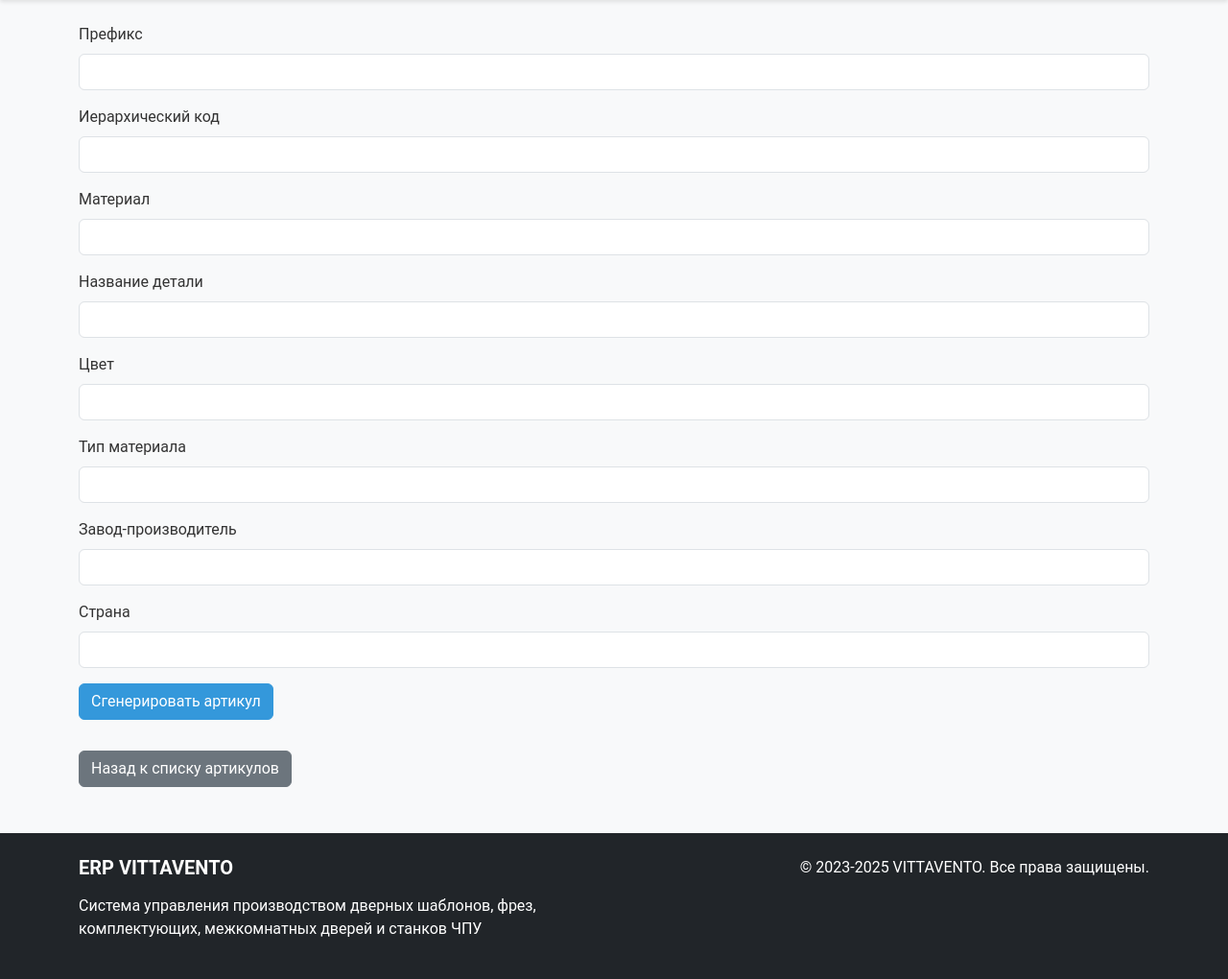
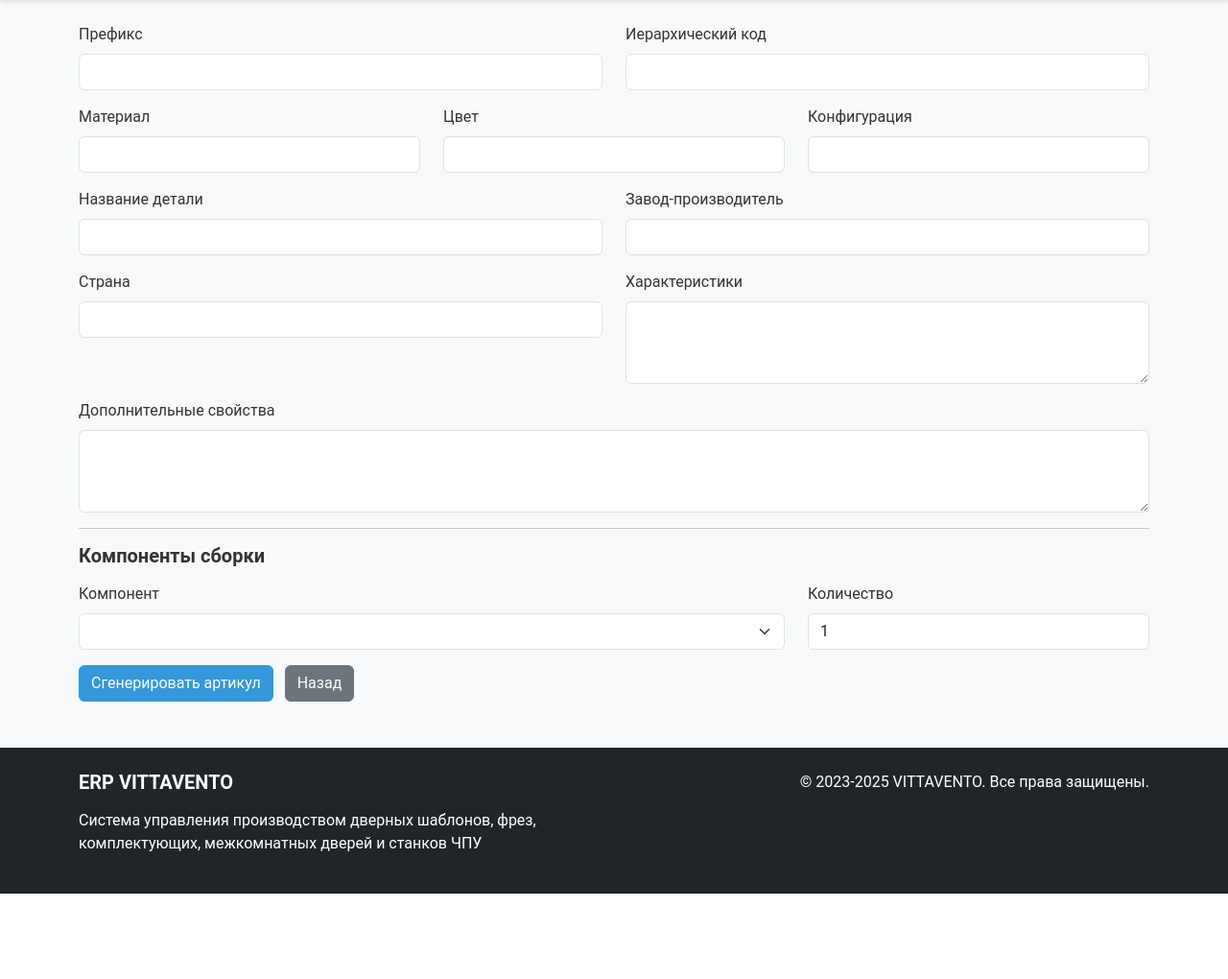
Before and after one commit to Larnaka2002/ERP_VITTAVENTO, a Flask app: page /articles/generator in a window 1280 px wide. Shown: the part 56-1076 px from the top of the page at 96% size. After the commit the page ends 987 px from the top, so only its background shows below. Run offline with Flask 3, Linux system fonts and the light colour scheme; data that the repository does not hold is empty.

Commit message:
Release v0.1.8 — стабильная версия с сохранением компонентов

```diff
--- a/app/forms/generator_form.py
+++ b/app/forms/generator_form.py
@@ -1,15 +1,26 @@
 from flask_wtf import FlaskForm
-from wtforms import StringField, SubmitField
-from wtforms.validators import DataRequired, Length
+from wtforms import StringField, SubmitField, IntegerField, FieldList, FormField, SelectField, TextAreaField
+from wtforms.validators import DataRequired, Length, NumberRange
 
+
+# Вспомогательная форма для компонента
+class ComponentForm(FlaskForm):
+    component_id = SelectField('Компонент', coerce=int, choices=[])
+    quantity = IntegerField(label='Количество', validators=[NumberRange(min=0)])
+
+
+# Основная форма генератора
 class GeneratorForm(FlaskForm):
-    prefix = StringField('Префикс', validators=[DataRequired(), Length(max=3)])
-    hierarchy_code = StringField('Иерархический код', validators=[DataRequired(), Length(max=6)])
-    material_code = StringField('Материал', validators=[DataRequired(), Length(max=4)])
-    name = StringField('Название детали', validators=[DataRequired()])
-    color = StringField('Цвет', validators=[Length(max=10)])
-    material_type = StringField('Тип материала', validators=[Length(max=20)])
-    manufacturer = StringField('Завод-производитель', validators=[Length(max=30)])
-    country = StringField('Страна', validators=[Length(max=30)])
+    prefix = StringField(label='Префикс', validators=[DataRequired(), Length(max=3)])
+    hierarchy_code = StringField(label='Иерархический код', validators=[DataRequired()])
+    material_code = StringField(label='Материал', validators=[DataRequired()])
+    name = StringField(label='Название детали', validators=[DataRequired()])
+    color = StringField(label='Цвет', validators=[Length(max=10)])
+    material_type = StringField(label='Конфигурация', validators=[Length(max=20)])  # переименовано
+    manufacturer = StringField(label='Завод-производитель', validators=[Length(max=30)])
+    country = StringField(label='Страна', validators=[Length(max=30)])
+    characteristics = TextAreaField('Характеристики')
+    additional_properties = TextAreaField('Дополнительные свойства')
 
+    components = FieldList(FormField(ComponentForm), min_entries=1)
     submit = SubmitField('Сгенерировать артикул')
--- a/app/modules/articles/templates/articles/generator.html
+++ b/app/modules/articles/templates/articles/generator.html
@@ -1,67 +1,95 @@
 {% extends 'base.html' %}
-
 {% block title %}Генератор артикулов | ERP_VITTAVENTO{% endblock %}
 
 {% block header %}
 <h1>Генератор артикулов</h1>
-<p class="text-muted">Создание артикула для продукции с иерархией и дополнительными параметрами</p>
+<p class="text-muted">Создание артикула с иерархией и компонентами</p>
 <hr>
 {% endblock %}
 
 {% block content %}
-<form method="POST" action="">
+<form method="POST">
   {{ form.hidden_tag() }}
 
-  <div class="mb-3">
+  <div class="row">
+    <div class="col-md-6 mb-3">
       {{ form.prefix.label(class="form-label") }}
       {{ form.prefix(class="form-control") }}
     </div>
-
-  <div class="mb-3">
+    <div class="col-md-6 mb-3">
       {{ form.hierarchy_code.label(class="form-label") }}
       {{ form.hierarchy_code(class="form-control") }}
     </div>
+  </div>
 
-  <div class="mb-3">
+  <div class="row">
+    <div class="col-md-4 mb-3">
       {{ form.material_code.label(class="form-label") }}
       {{ form.material_code(class="form-control") }}
     </div>
+    <div class="col-md-4 mb-3">
+      {{ form.color.label(class="form-label") }}
+      {{ form.color(class="form-control") }}
+    </div>
+    <div class="col-md-4 mb-3">
+      {{ form.material_type.label(class="form-label") }}
+      {{ form.material_type(class="form-control") }}
+    </div>
+  </div>
 
-  <div class="mb-3">
+  <div class="row">
+    <div class="col-md-6 mb-3">
       {{ form.name.label(class="form-label") }}
       {{ form.name(class="form-control") }}
     </div>
-
-  <div class="mb-3">
-    {{ form.color.label(class="form-label") }}
-    {{ form.color(class="form-control") }}
-  </div>
-
-  <div class="mb-3">
-    {{ form.material_type.label(class="form-label") }}
-    {{ form.material_type(class="form-control") }}
-  </div>
-
-  <div class="mb-3">
+    <div class="col-md-6 mb-3">
       {{ form.manufacturer.label(class="form-label") }}
       {{ form.manufacturer(class="form-control") }}
     </div>
+  </div>
 
-  <div class="mb-3">
+  <div class="row">
+    <div class="col-md-6 mb-3">
       {{ form.country.label(class="form-label") }}
       {{ form.country(class="form-control") }}
     </div>
+    <div class="col-md-6 mb-3">
+      {{ form.characteristics.label(class="form-label") }}
+      {{ form.characteristics(class="form-control", rows=3) }}
+    </div>
+  </div>
 
-  <div class="mb-3">
+  <div class="row mb-3">
+    <div class="col">
+      {{ form.additional_properties.label(class="form-label") }}
+      {{ form.additional_properties(class="form-control", rows=3) }}
+    </div>
+  </div>
+
+  <hr>
+  <h5>Компоненты сборки</h5>
+  {% for component_form in form.components %}
+    <div class="row mb-2">
+      <div class="col-md-8">
+        {{ component_form.component_id.label(class="form-label") }}
+        {{ component_form.component_id(class="form-select") }}
+      </div>
+      <div class="col-md-4">
+        {{ component_form.quantity.label(class="form-label") }}
+        {{ component_form.quantity(class="form-control") }}
+      </div>
+    </div>
+  {% endfor %}
+
+  <div class="mt-3">
     {{ form.submit(class="btn btn-primary") }}
+    <a href="{{ url_for('articles.index') }}" class="btn btn-secondary ms-2">Назад</a>
   </div>
 </form>
 
-<a href="{{ url_for('articles.index') }}" class="btn btn-secondary mt-3">Назад к списку артикулов</a>
-
 {% if article_code %}
 <hr>
-<div class="alert alert-success">
+<div class="alert alert-success mt-4">
   <strong>Сгенерированный артикул:</strong> {{ article_code }}
 </div>
 {% endif %}
--- a/app/modules/articles/templates/articles/index.html
+++ b/app/modules/articles/templates/articles/index.html
@@ -32,6 +32,8 @@
                     <td>
                         <a href="{{ url_for('articles.edit_article', article_id=article.id) }}" class="btn btn-warning btn-sm">Редактировать</a>
                         <a href="{{ url_for('articles.delete_article', article_id=article.id) }}" class="btn btn-danger btn-sm" onclick="return confirm('Вы уверены, что хотите удалить артикул?');">Удалить</a>
+                        <a href="{{ url_for('articles.view_article', article_id=article.id) }}" class="btn btn-sm btn-info">
+                            <i class="fas fa-eye"></i> Просмотр</a>
                     </td>
                 </tr>
                 {% endfor %}
--- a/app/modules/articles/views.py
+++ b/app/modules/articles/views.py
@@ -1,8 +1,9 @@
 from flask import Blueprint, render_template, request, redirect, url_for, flash
 from app.forms.article_form import ArticleForm
-from app.forms.generator_form import GeneratorForm # Новый импорт формы генератора
+from app.forms.generator_form import GeneratorForm  # Новый импорт формы генератора
 from app.models.article import Article
 from app.extensions import db
+from app.models.article import article_components
 
 articles_bp = Blueprint(
     name='articles',
@@ -10,10 +11,12 @@ articles_bp = Blueprint(
     template_folder='templates'
 )
 
+
 @articles_bp.route('/', methods=['GET'])
 def index():
     articles = Article.query.order_by(Article.created_at.desc()).all()
     return render_template('articles/index.html', articles=articles)
+
 
 @articles_bp.route('/create', methods=['GET', 'POST'], endpoint='create_article')
 def create_article():
@@ -29,6 +32,7 @@ def create_article():
 
     return render_template('articles/create_article.html', form=form)
 
+
 @articles_bp.route('/edit/<int:article_id>', methods=['GET', 'POST'], endpoint='edit_article')
 def edit_article(article_id):
     article = Article.query.get_or_404(article_id)
@@ -41,6 +45,7 @@ def edit_article(article_id):
         return redirect(url_for('articles.index'))
     return render_template('articles/edit_article.html', form=form, article=article)
 
+
 @articles_bp.route('/delete/<int:article_id>', methods=['GET'], endpoint='delete_article')
 def delete_article(article_id):
     article = Article.query.get_or_404(article_id)
@@ -49,13 +54,27 @@ def delete_article(article_id):
     flash('Артикул удалён.', 'success')
     return redirect(url_for('articles.index'))
 
+
 @articles_bp.route('/generator', methods=['GET', 'POST'], endpoint='article_generator')
 def article_generator():
     form = GeneratorForm()
+
+    # Загружаем доступные артикулы для компонента
+    available_articles = Article.query.order_by(Article.code.asc()).all()
+    component_choices = [(a.id, f"{a.code} — {a.description}") for a in available_articles]
+
+    # При GET — очищаем и добавляем одну строку
+    if request.method == 'GET':
+        form.components.entries = []
+        form.components.append_entry({'component_id': None, 'quantity': 1})
+
+    # Обновляем choices для каждого подформы
+    for component_form in form.components.entries:
+        component_form.form.component_id.choices = component_choices
+
     article_code = None
 
     if request.method == 'POST' and form.validate_on_submit():
-        # Формируем базовый код из введённых данных
         base_code = (
             f"{form.prefix.data.upper()}"
             f"{form.hierarchy_code.data}"
@@ -64,16 +83,77 @@ def article_generator():
             f"{form.material_type.data}"
         )
 
-        # Проверка уникальности и добавление суффикса при необходимости
-        article_code = base_code
+        component_codes = []
+        for component_form in form.components.entries:
+            component_id = component_form.component_id.data
+            if component_id:
+                component = Article.query.get(component_id)
+                if component and component.code:
+                    component_codes.append(component.code[-3:])
+
+        component_part = ''.join(component_codes)
+        article_code = f"{base_code}-{component_part}"
+
+        original_code = article_code
         counter = 1
         while Article.query.filter_by(code=article_code).first():
-            article_code = f"{base_code}-{counter}"
+            article_code = f"{original_code}-{counter}"
             counter += 1
 
-        # Сохраняем в базу
-        new_article = Article(code=article_code, description=form.name.data)
+        new_article = Article(
+            code=article_code,
+            description=form.name.data,
+            characteristics=form.characteristics.data,
+            additional_properties=form.additional_properties.data
+        )
         db.session.add(new_article)
-        db.session.commit()
+        db.session.flush()
+
+        for component_form in form.components.entries:
+            component_id = component_form.component_id.data
+            quantity = component_form.quantity.data or 0
+            if component_id:
+                db.session.execute(
+                    article_components.insert().values(
+                        parent_id=new_article.id,
+                        component_id=component_id,
+                        quantity=quantity
+                    )
+                )
+
+        try:
+            db.session.commit()
+            flash(f"Артикул {article_code} успешно создан!", "success")
+        except Exception as e:
+            db.session.rollback()
+            flash("Ошибка при сохранении артикула", "danger")
+            print("Ошибка:", e)
 
     return render_template('articles/generator.html', form=form, article_code=article_code)
+
+
+@articles_bp.route('/view/<int:article_id>', methods=['GET'], endpoint='view_article')
+def view_article(article_id):
+    article = Article.query.get_or_404(article_id)
+
+    # Получаем компоненты и их количество
+    components = db.session.execute(
+        article_components.select().where(article_components.c.parent_id == article.id)
+    ).fetchall()
+
+    detailed_components = []
+    for row in components:
+        component_article = Article.query.get(row.component_id)
+        if component_article:
+            detailed_components.append({
+                'id': component_article.id,
+                'code': component_article.code,
+                'description': component_article.description,
+                'quantity': row.quantity
+            })
+
+    return render_template(
+        'articles/view_article.html',
+        article=article,
+        components=detailed_components
+    )
```
Also changed, not shown: app/forms/article_form.py (+7 -1 lines), app/models/article.py (+26 -0 lines), app/modules/articles/templates/articles/view_article.html (added, +67 -0 lines), migrations/versions/2637db4e838e_add_article_hierarchy.py (added, +43 -0 lines), migrations/versions/d15d5d6e1242_add_characteristics_and_additional_.py (added, +34 -0 lines), 1 other file. Lines whose indentation alone changed are shown as unchanged.
